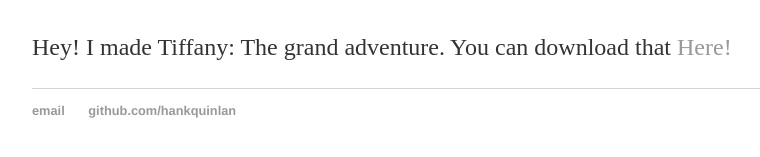
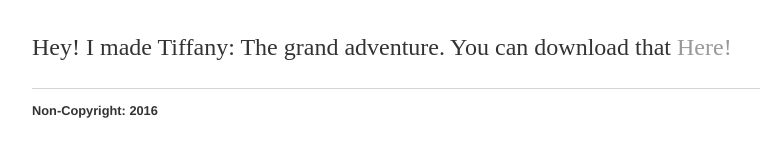
Before and after one commit to Kpaiy/submana.github.io, a Jekyll site: the page built from index.html, in a window 1280 px wide. Shown: the part 171-328 px from the top of the page, without its empty margins (160-920 px from the left). Built offline with Jekyll 4.4.1, drawn with Linux system fonts in a browser that asks for light colours.

Commit message:
Update default.html

```diff
--- a/_layouts/default.html
+++ b/_layouts/default.html
@@ -25,8 +25,7 @@
 
   <footer>
    <ul>
-   <li><a href="mailto:hankquinlanhub@gmail.com">email</a></li>
-   <li><a href="https://github.com/hankquinlan">github.com/hankquinlan</a></li>
+   <li>Non-Copyright: 2016</li>
    </ul>
   </footer>
   </body>
```
